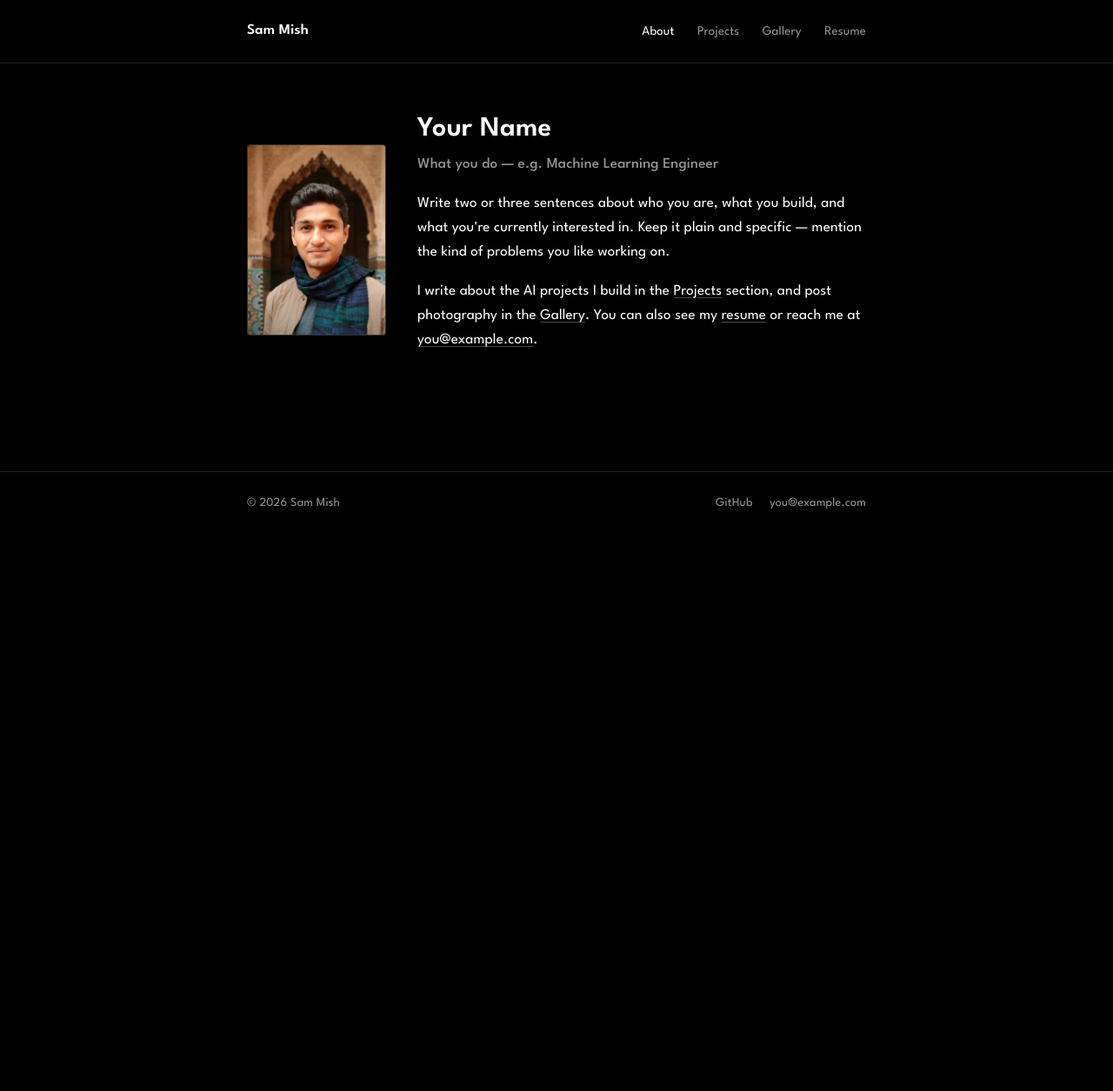
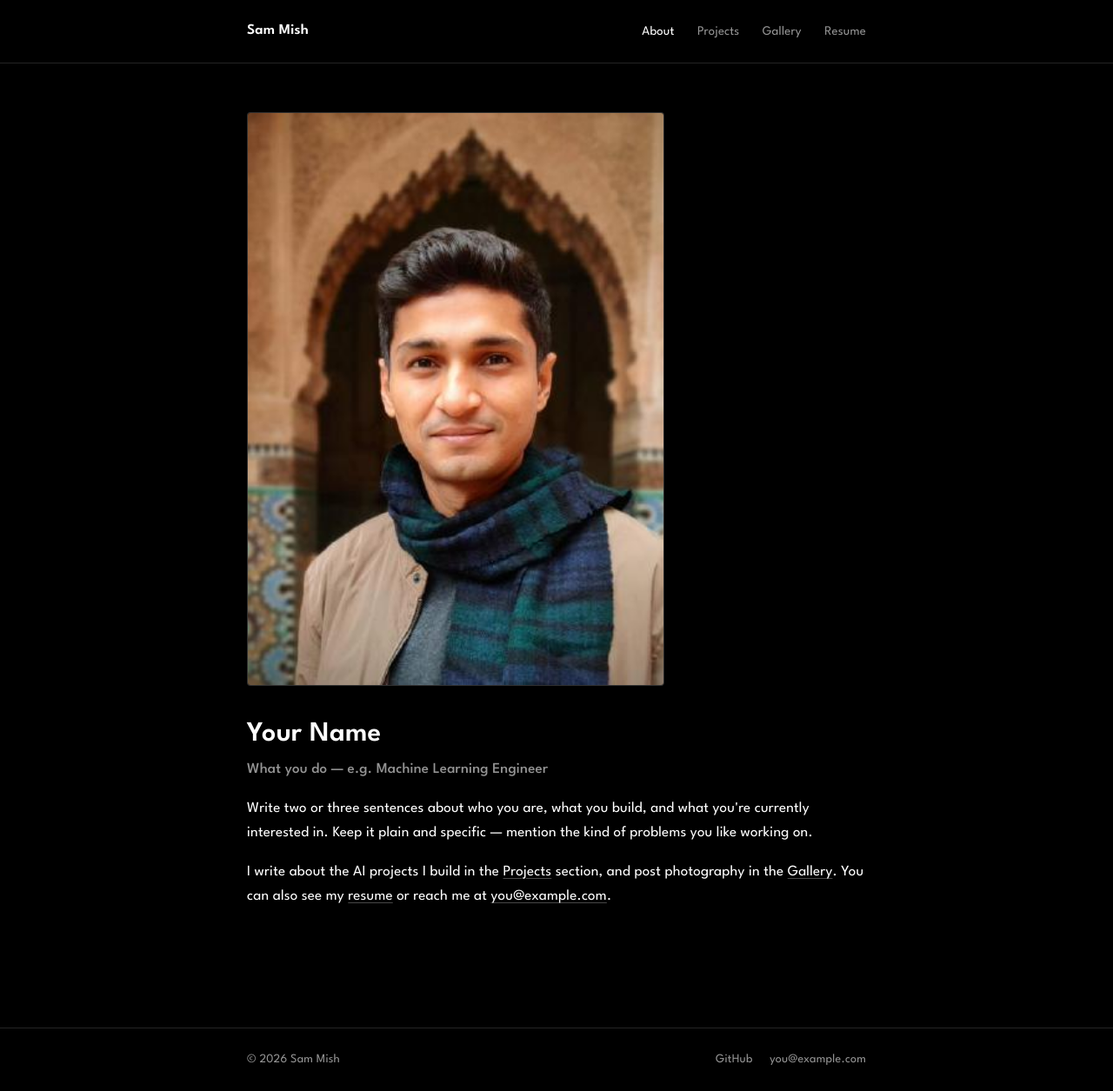
Before and after one commit to sam-mish/sam-mish.github.io, a Jekyll site: the page built from index.md, in a window 1280 px wide. Shown: the whole page at 87% size. Built offline with Jekyll 4.4.1, drawn with Linux system fonts in a browser that asks for light colours; before the commit the page ends 900 px from its top, so only the background shows below that.

Commit message:
Increase hero photo size by 200%
Scales the hero photo from 160x220 to 480x660, with a mobile
breakpoint override so it scales to full width instead of overflowing
small screens.

Co-Authored-By: Claude Sonnet 5 <noreply@anthropic.com>

```diff
--- a/assets/css/style.css
+++ b/assets/css/style.css
@@ -122,8 +122,8 @@ code {
   flex-wrap: wrap;
 }
 .hero__photo {
-  width: 160px;
-  height: 220px;
+  width: 480px;
+  height: 660px;
   border-radius: 4px;
   object-fit: cover;
   flex-shrink: 0;
@@ -262,6 +262,7 @@ code {
   .page { padding: 40px 20px; }
   .site-nav a { margin-left: 14px; font-size: 0.85rem; }
   h1 { font-size: 1.6rem; }
+  .hero__photo { width: 100%; height: auto; aspect-ratio: 480 / 660; }
 }
 
 /* Reduced motion */
```
